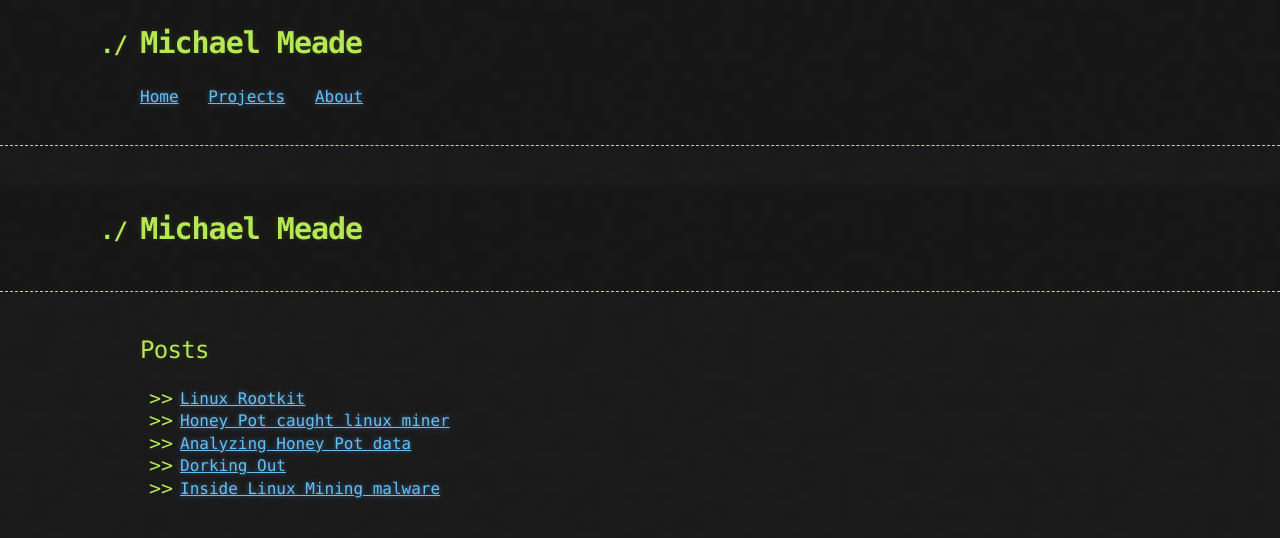
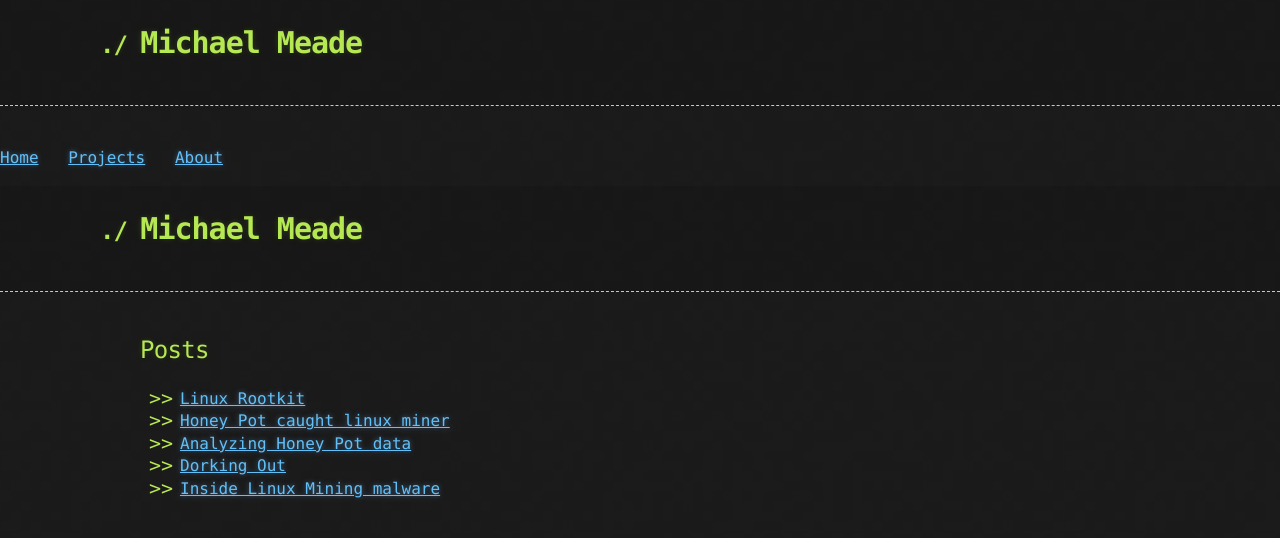
Before and after one commit to Michael-Meade/MinerFind, a Jekyll site: the page built from index.md, in a window 1280 px wide. Shown: the top 538 px of the page. Built offline with Jekyll 4.4.1, drawn with Linux system fonts in a browser that asks for light colours; our own code applies the rules of GitHub Pages for plain Markdown files; the repository's description, which GitHub fills in, is left out.

Commit message:
Update default.html

```diff
--- a/_layouts/default.html
+++ b/_layouts/default.html
@@ -14,15 +14,15 @@
       <div class="container">
         <h1>Michael Meade</h1>
         <h2></h2>
-        <p>
+
+
+      </div>
+    </header>
+     <p>
            <a href="https://michael-meade.github.io/" style="margin-right:20px">Home</a>
            <a href="https://michael-meade.github.io/Projects" style="margin-right:20px">Projects</a>
            <a href="https://michael-meade.github.io/About.html" style="margin-right:20px">About</a>
         </p>
-
-      </div>
-    </header>
-
     <header>
       <div class="container">
         <h1>{{ site.title | default: site.github.repository_name }}</h1>
```
